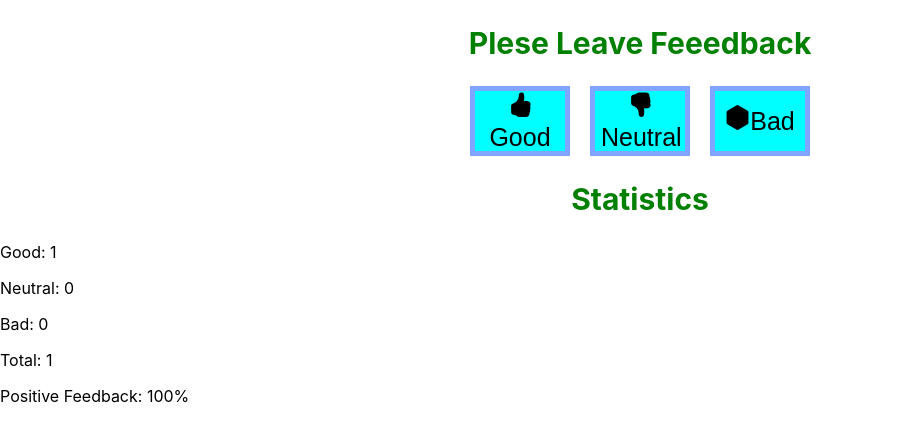
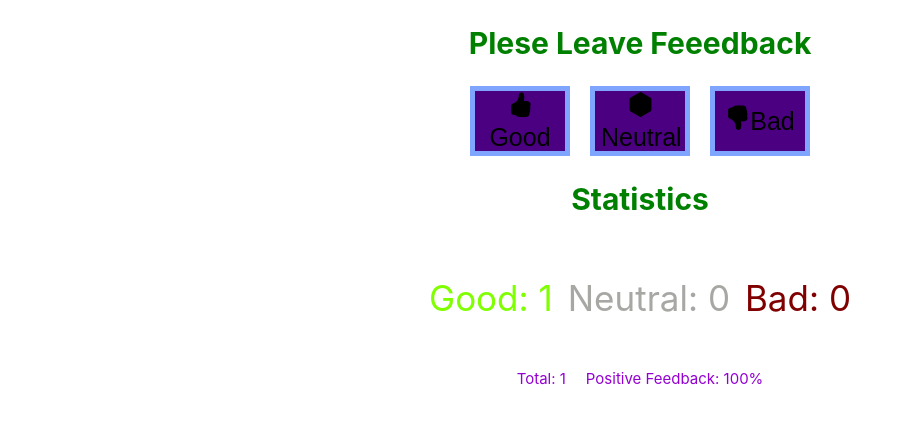
Before and after one commit to Artem2022Hladush/goit-react-hw-02-feedback, a React (Create React App) app: page / in a window 1280 px wide. Both pictures are taken after a click on the button "Good". Shown: the top 442 px of the page, without its empty margins (0-912 px from the left). Built offline with nearby package versions, Linux system fonts and the light colour scheme.

Commit message:
add Components-2

```diff
--- a/src/components/App.jsx
+++ b/src/components/App.jsx
@@ -3,6 +3,7 @@ import React, { Component } from "react"
 import Section from "./Section/Section";
 import Notification from "./Notification/Notification";
 import FeedbackButton from "./FeedbackButton/FeedbackButton";
+import Statistics from "./Statistics/Statistics";
 
 class App extends Component {
 state = {
@@ -37,15 +38,7 @@ render () {
     {
       this.countTotalFeedback() > 0 ?
       <Section title = "Statistics">
-      <div>
-        <p>Good: {this.state.good}</p>
-        <p>Neutral: {this.state.neutral}</p>
-        <p>Bad: {this.state.bad}</p>
-      </div>
-      <div>
-        <p>Total: {this.countTotalFeedback()}</p>
-        <p>Positive Feedback: {this.countTotalFeedback === 0 ?  "100" : Math.round(this.percentageGoodFeedback())}%</p>
-      </div>
+        <Statistics good={this.state.good} neutral={this.state.neutral} bad={this.state.bad} total={this.countTotalFeedback()} positivePercentage={this.percentageGoodFeedback()}></Statistics>
     </Section> :
     <Notification message="There is no feedback"/>
     }
--- a/src/components/FeedbackButton/FeedbackButton.jsx
+++ b/src/components/FeedbackButton/FeedbackButton.jsx
@@ -1,13 +1,15 @@
 import PropTypes from "prop-types";
 import {  BsFillHandThumbsUpFill,BsFillHandThumbsDownFill,BsFillHexagonFill} from "react-icons/bs";
 import css from "../FeedbackButton/FeedbackButton.module.css"
+
+
 
 const FeedbackButton = ({options, onAddFeedback}) => {
 return (
 	<div className={css.buttons__list}>
 	<button type="button" className={css.button} onClick={() => onAddFeedback(options[0])}><BsFillHandThumbsUpFill/>Good</button>
-	<button type="button" className={css.button}  onClick={() => onAddFeedback(options[1])}><BsFillHandThumbsDownFill/>Neutral</button>
-	<button type="button" className={css.button}  onClick={() => onAddFeedback(options[2])}><BsFillHexagonFill/>Bad</button>
+	<button type="button" className={css.button}  onClick={() => onAddFeedback(options[1])}><BsFillHexagonFill/>Neutral</button>
+	<button type="button" className={css.button}  onClick={() => onAddFeedback(options[2])}><BsFillHandThumbsDownFill/>Bad</button>
 </div>
 )
 };
--- a/src/components/FeedbackButton/FeedbackButton.module.css
+++ b/src/components/FeedbackButton/FeedbackButton.module.css
@@ -1,7 +1,7 @@
 .button{
 	width: 100px;
 	height: 70px;
-	background-color: aqua;
+	background-color: indigo;
 	border: 5px solid rgb(127, 165, 255);
 	font-size: 25px;
 	}
@@ -23,10 +23,10 @@
 		border-color: chartreuse;
 	}
 	.button:nth-child(2):hover{
-		color: rgb(185, 185, 133);
-		border-color: rgb(200, 205, 60)een;
+		color:  rgb(167, 167, 164);
+		border-color: rgb(167, 167, 164);
 	}
 	.button:nth-child(3):hover{
-		color: red;
-		border-color: red;
+		color: maroon;
+		border-color: maroon;
 	}
--- /dev/null
+++ b/src/components/Statistics/Statistics.jsx
@@ -0,0 +1,29 @@
+import PropTypes from "prop-types";
+import css from "../Statistics/Statistics.module.css";
+
+
+const Statistics = ({good, neutral, bad, total, positivePercentage}) => {
+return (
+<>
+	<div className={css.statistics__list}>
+		<p className={css.statistics__item}>Good: {good}</p>
+		<p className={css.statistics__item}>Neutral: {neutral}</p>
+		<p className={css.statistics__item}>Bad: {bad}</p>
+	</div>
+	<div className={css.count__list}>
+		<p className={css.count__item}>Total: {total}</p>
+		<p className={css.count__item}>Positive Feedback: {total === 0 ?  "100" : Math.round(positivePercentage)}%</p>
+	</div>
+</>
+)
+};
+
+Statistics.propTypes = {
+good: PropTypes.number.isRequired,
+neutral: PropTypes.number.isRequired,
+bad: PropTypes.number.isRequired,
+total: PropTypes.number.isRequired,
+positivePercentage: PropTypes.number.isRequired
+};
+
+export default Statistics;
--- /dev/null
+++ b/src/components/Statistics/Statistics.module.css
@@ -0,0 +1,32 @@
+.statistics__list {
+	display: flex;
+	justify-content: center;
+	font-size: 35px;
+}
+
+.statistics__item:not(:last-child) {
+	margin-right: 15px;
+}
+
+.statistics__item:first-child {
+	color: chartreuse;
+}
+
+.statistics__item:nth-child(2) {
+	color:  rgb(167, 167, 164);
+}
+
+.statistics__item:nth-child(3) {
+	color: maroon;
+}
+
+.count__list{
+	display: flex;
+	justify-content: center;
+	font-size: 15px;
+	color: darkviolet;
+}
+
+.count__item:not(:last-child) {
+	margin-right: 20px;
+}
```
